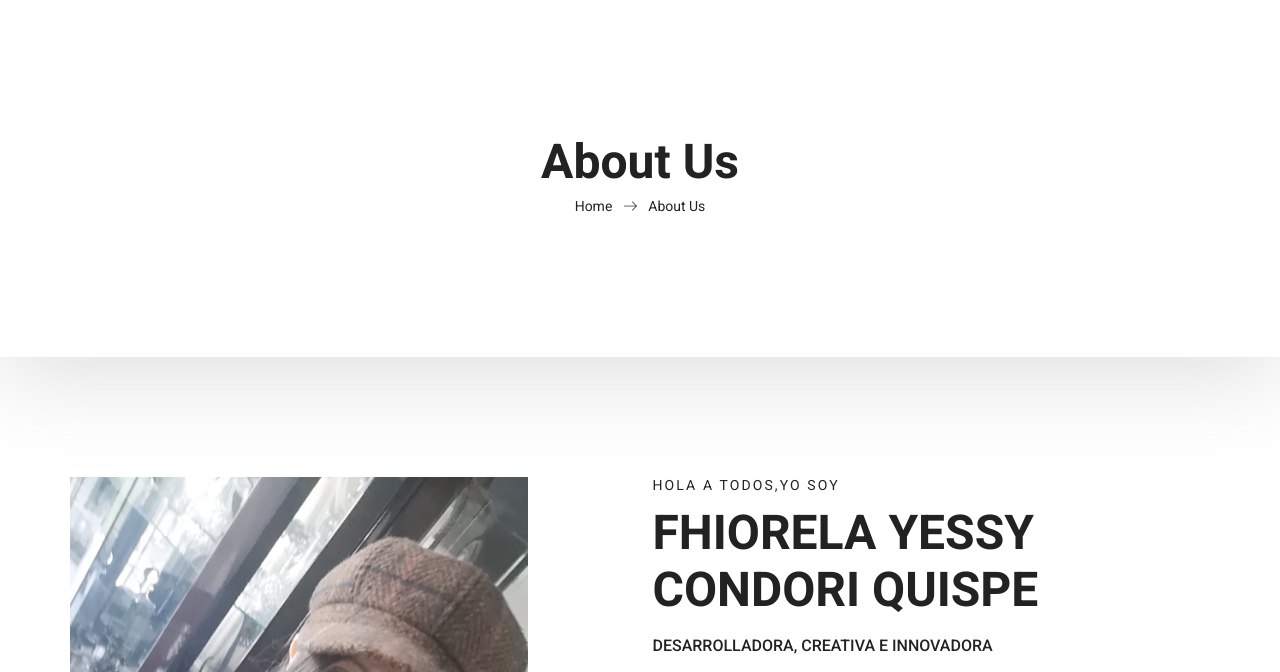
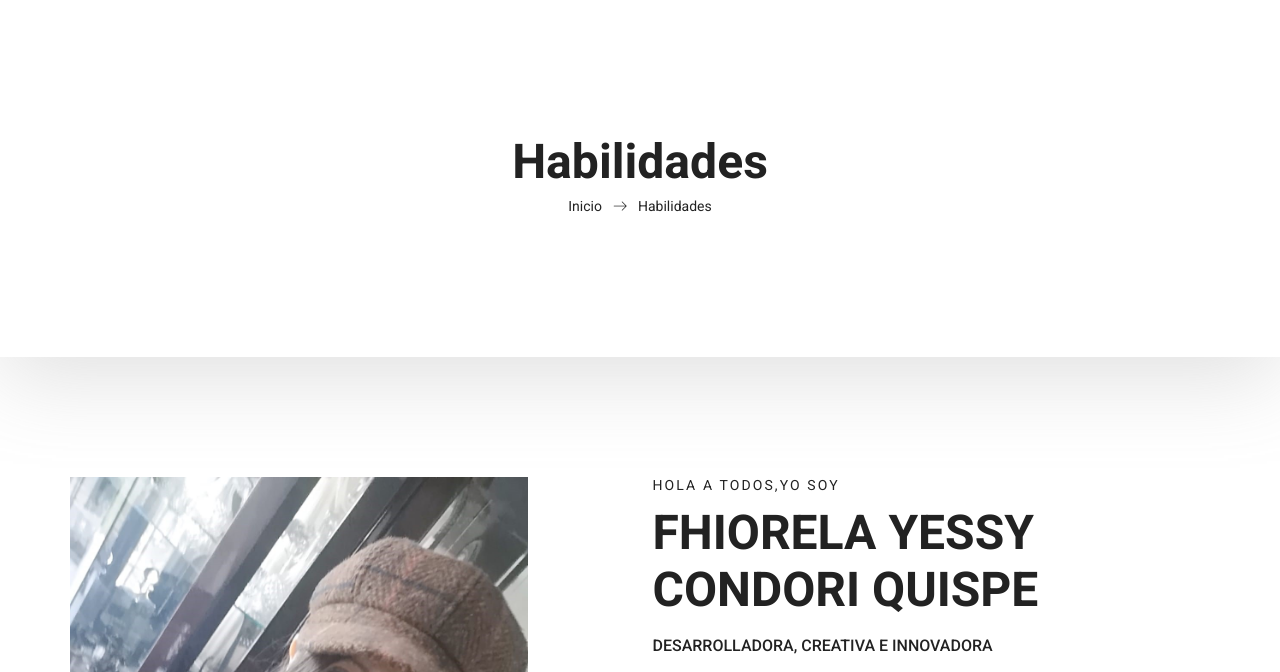
Before and after one commit to FhiorelaCondori/Prueba-pagina-web-, a plain HTML site: page about-us.html in a window 1280 px wide. Shown: the part 123-795 px from the top of the page. Drawn offline with Linux system fonts and the light colour scheme.

Commit message:
Update about-us.html

```diff
--- a/about-us.html
+++ b/about-us.html
@@ -68,10 +68,10 @@
 				<div class="banner_inner d-flex align-items-center">
 					<div class="container">
 						<div class="banner_content text-center">
-							<h2>About Us</h2>
+							<h2>Habilidades</h2>
 							<div class="page_link">
-								<a href="index.html">Home</a>
-								<a href="about-us.html">About Us</a>
+								<a href="index.html">Inicio</a>
+								<a href="about-us.html">Habilidades</a>
 							</div>
 						</div>
 					</div>
```
